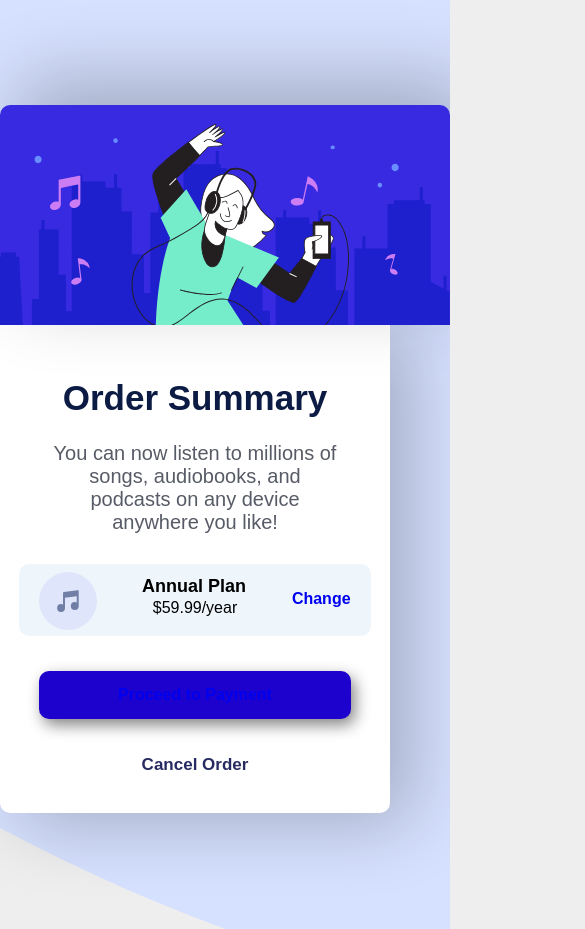
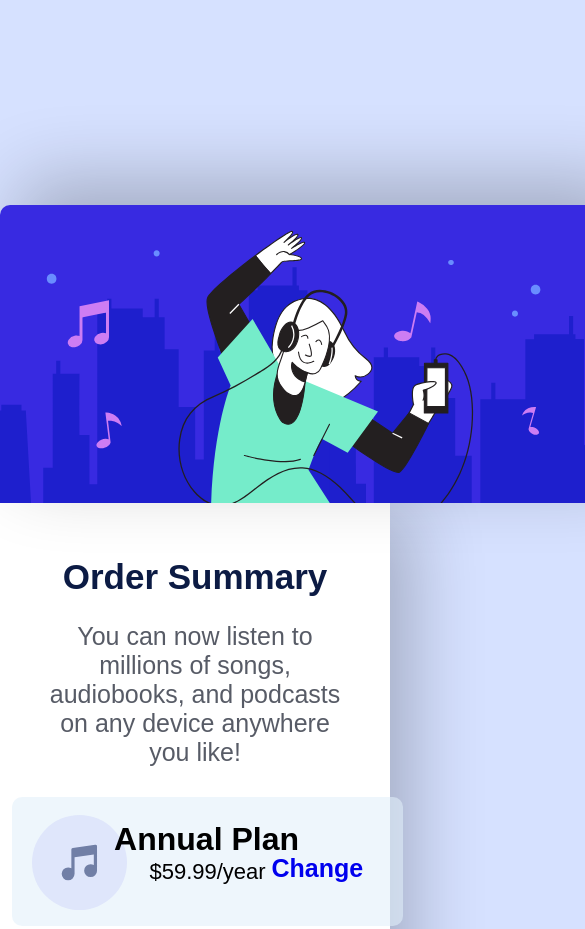
Before and after one commit to KaliRodri/Order-Summary-Component, a plain HTML site: page index.html in a window 390 px wide. Shown: the top 929 px of the page, 585 px wide, since content can reach past the window. Drawn offline with Linux system fonts and the light colour scheme.

Commit message:
UI changes

```diff
--- a/style.css
+++ b/style.css
@@ -1,4 +1,4 @@
-@media only screen  and (max-width: 600px){
+@media only screen  and (max-width: 720px){
     body{
         font-family: sans-serif;
         background-image: url(./images/pattern-background-desktop.svg);
@@ -13,9 +13,11 @@
     a{
         text-decoration: none;
     }
+    header{
+        margin-top: 205px;
+    }
     header img{
-    margin-top: 105px;
-    max-width: 600px;
+    min-width: 610px;
     height: auto;
     border-top-left-radius: 10px;
     border-top-right-radius: 10px;
@@ -27,7 +29,7 @@
         display: block;
         padding: 12px;
         margin: auto;
-        max-width: 426px;
+        max-width: 587px;
         border-bottom-left-radius: 10px;
         border-bottom-right-radius: 10px;
         box-shadow: 20px 8px 75px rgba(0, 0, 0, 0.247);
@@ -45,29 +47,31 @@
         color: rgba(36, 42, 56, 0.767);
         padding-left: 35px;
         padding-right: 35px;
-        font-size: 20px;
+        font-size: 25px;
         margin-bottom: 30px;
     }
     .annual_plan{
         display: inline-block;
         background-color: rgba(225, 240, 250, 0.575);
-        padding: 20px;
+        padding: 40px;
+
         background-image: url(./images/icon-music.svg);
         background-repeat: no-repeat;
-        background-size: 58px 58px;
-        background-position: 20px 8px;
+        background-size: 95px 95px;
+        background-position: 20px 18px;
         line-height: 5px;
         width: 85%;
         border-radius: 10px;
     }
     .annual_plan strong{
         margin-top: 2px;
-        font-size: 18px;
+        font-size: 32px;
         text-align: center;
         margin-right: 2px;
     }
     .annual_plan p{
         text-align: center;
+        font-size: 22px;
 
     }
     .annual_plan a{
@@ -77,6 +81,7 @@
         margin-bottom: 15px;
         font-weight: bold;
         text-decoration: none;
+        font-size: 25px;
     }
     .annual_plan a:visited{
         color: rgb(29, 2, 206);
@@ -88,14 +93,15 @@
     .payment{
         display: inline-block;
         margin-top: 35px;
-        padding: 15px;
-        width: 77%;
+        padding: 25px;
+        width: 87%;
         background-color: rgb(29, 2, 206);
         color: white;
         font-weight: bold;
         border-radius: 10px;
         box-shadow: 4px 6px 15px rgba(0, 0, 0, 0.486);
         text-align: center;
+        font-size: 30px;
 
     }
     .payment a{
@@ -115,11 +121,12 @@
         margin-bottom: 25px;
         color: rgb(40, 43, 97);
         font-weight: bold;
+
     }
     .cancel button{
         border: none;
         background: none;
-        font-size: 17px;
+        font-size: 27px;
         color: rgb(40, 43, 97);
         font-weight: bold;
 
@@ -131,10 +138,10 @@
     .attribution{
         margin-top: 170px;
         margin-bottom: 5px;
-        font-size: 20px;
+        font-size: 25px;
     }
 }
-@media only screen and (min-width: 605px){
+@media only screen and (min-width: 768px){
     body{
         font-family: sans-serif;
         background-image: url(./images/pattern-background-desktop.svg);
```
